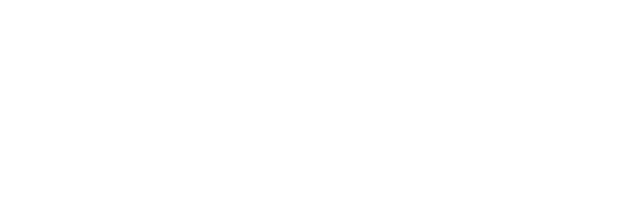
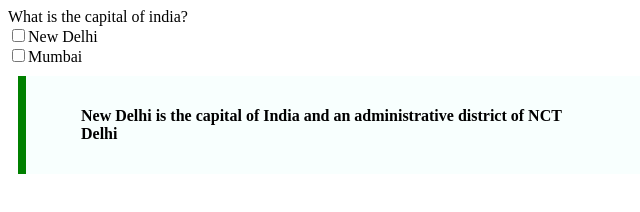
Before and after one commit to acciojob/trivia-Anujraghuwanshi2408, a website: page main.html in a window 1280 px wide. Shown: the whole page, without its empty margins (0-640 px from the left). Drawn offline with Linux system fonts and the light colour scheme.

Commit message:
created a submission

```diff
--- a/main.html
+++ b/main.html
@@ -7,6 +7,13 @@
 </head>
 
 <body>
+
+	    <label for="cheak">What is the capital of india?</label><br>
+        <input type="checkbox" name="cheak" id="cheakbox">New Delhi <br>
+        <input type="checkbox" name="cheak" id="cheakbox">Mumbai
+    <div>
+      <blockquote cite="https://en.wikipedia.org/wiki/New_Delhi">New Delhi is the capital of India and an administrative district of NCT Delhi</blockquote>
+    </div>
 	<!-- the entire body must be written by student -->
     <script type="text/javascript" src="./script.js">
 </script>
--- a/styles.css
+++ b/styles.css
@@ -1,2 +1,10 @@
 
 /* Your CSS Code here. */
+div{
+max-width: 600px;
+margin: 10px;
+padding: 15px;
+border-left: 8px solid green;
+background-color: #f8fffe;
+font-weight: bold;
+}
```
